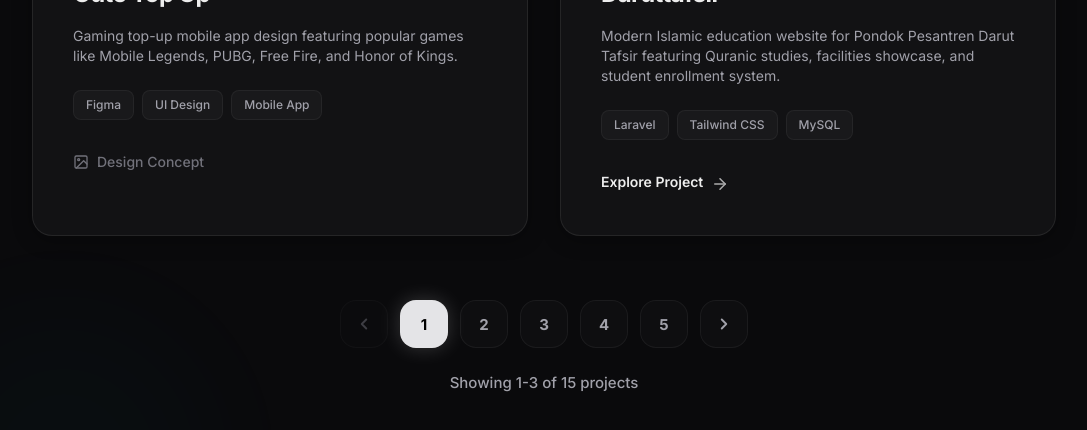
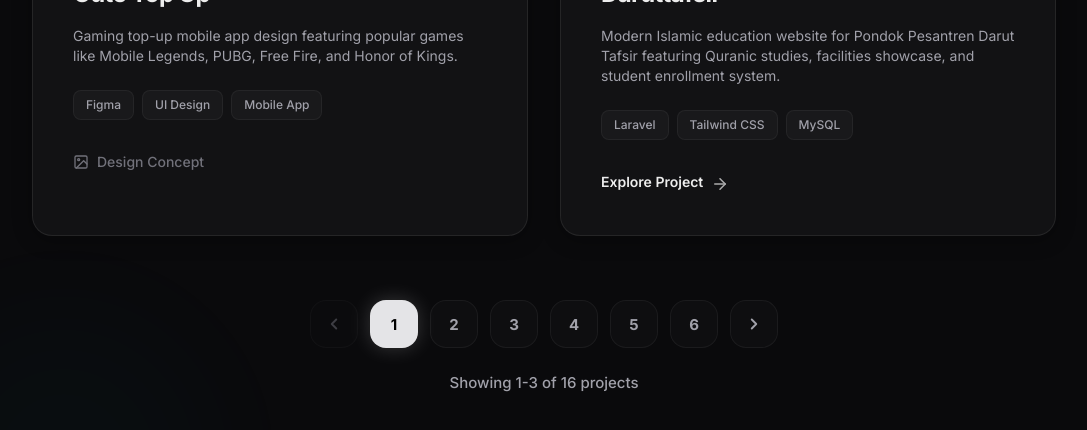
Before and after one commit to Dunaman10/syarif-hidayatullah, a React (Vite) app: page / in a window 1280 px wide. Shown: the part 2511-2941 px from the top of the page, without its empty margins (96-1183 px from the left). Built offline with nearby package versions, Linux system fonts and the light colour scheme.

Commit message:
feat: Add Portfolio component and include NanoConnect project.

```diff
--- a/src/components/Portfolio.jsx
+++ b/src/components/Portfolio.jsx
@@ -13,6 +13,7 @@ import CateringMama from "../assets/portfolio/catering-mama.png";
 import AmirElixir from "../assets/portfolio/amir-elixir.png";
 import Zentury from "../assets/portfolio/zentury.png";
 import VMS from "../assets/portfolio/vms.png";
+import NanoConnect from "../assets/portfolio/nanoconnect.png";
 
 gsap.registerPlugin(ScrollTrigger);
 
@@ -69,6 +70,16 @@ const Portfolio = () => {
       category: "web",
       tech: ["Laravel 12", "Filament", "Livewire"],
       link: "https://vms.laravel.cloud/",
+    },
+    {
+      id: 16,
+      title: "NanoConnect",
+      description:
+        "Nano influencer marketplace platform connecting Indonesian SMEs (UMKM) with nano creators (1K-20K followers) for affordable, authentic, and effective local marketing campaigns.",
+      image: NanoConnect,
+      category: "web",
+      tech: ["React", "Tailwind CSS", "EdgeOne"],
+      link: "https://nanoconnect.edgeone.dev/",
     },
     {
       id: 5,
```
Also changed, not shown: public/nanoconnect.png (added), src/assets/portfolio/nanoconnect.png (added).
